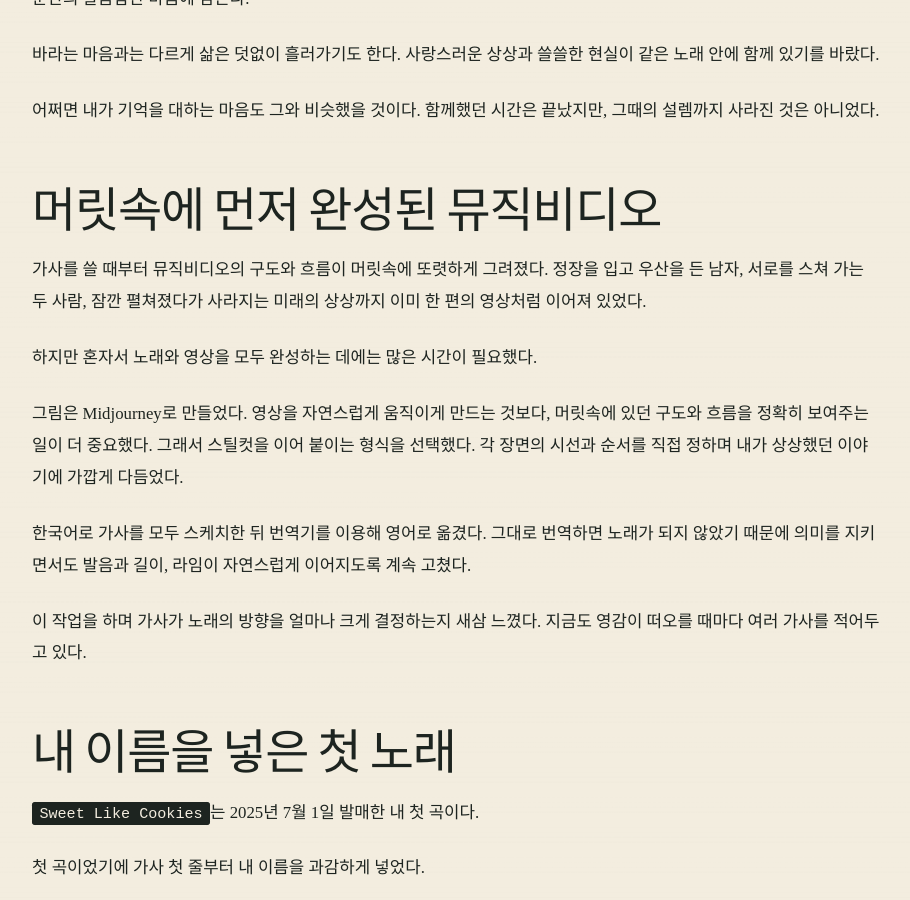
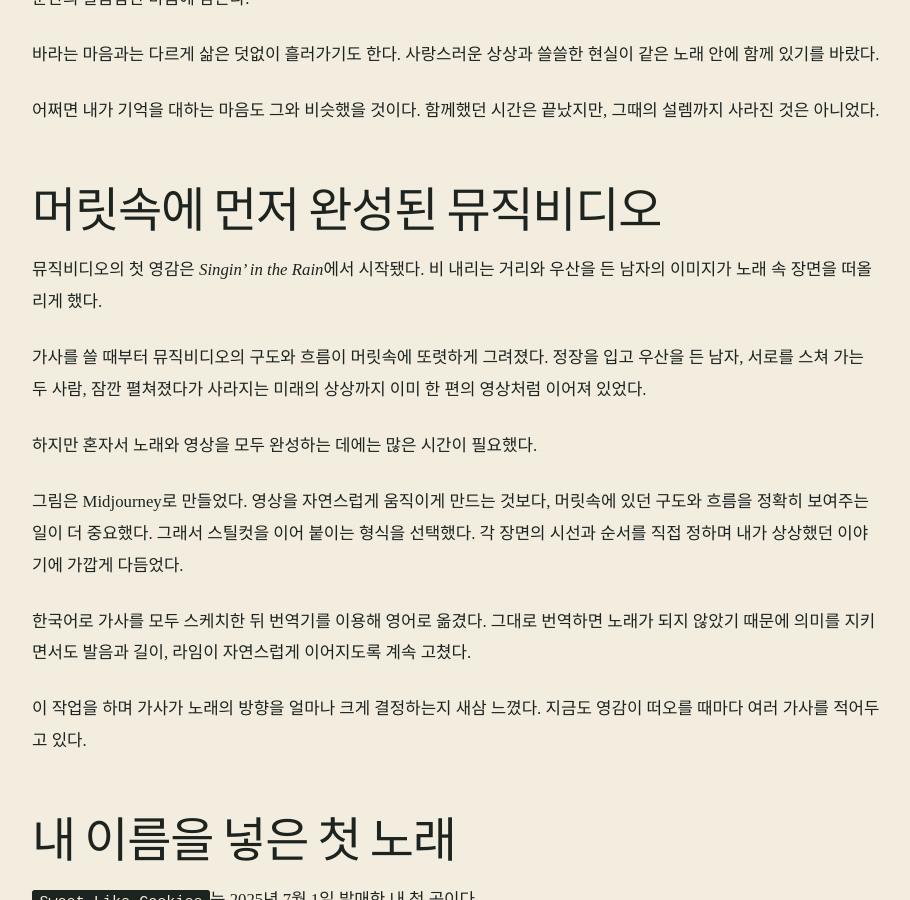
Before and after one commit to babypaunch/babypaunch.github.io, a Jekyll site: the page built from _posts/2026-08-26-sweet-like-cookies.md, in a window 1280 px wide and 900 px high, scrolled down 2248 px. Shown: the whole window, without its empty margins (183-1093 px from the left). Built offline with Jekyll 4.4.1, drawn with Linux system fonts in a browser that asks for light colours; some web fonts are replaced.

Commit message:
feat(blog): 뮤직비디오 영감 출처 추가

```diff
--- a/_posts/2026-08-26-sweet-like-cookies.md
+++ b/_posts/2026-08-26-sweet-like-cookies.md
@@ -60,6 +60,8 @@ tags:
 어쩌면 내가 기억을 대하는 마음도 그와 비슷했을 것이다. 함께했던 시간은 끝났지만, 그때의 설렘까지 사라진 것은 아니었다.
 
 ## 머릿속에 먼저 완성된 뮤직비디오
+
+뮤직비디오의 첫 영감은 *Singin' in the Rain*에서 시작됐다. 비 내리는 거리와 우산을 든 남자의 이미지가 노래 속 장면을 떠올리게 했다.
 
 가사를 쓸 때부터 뮤직비디오의 구도와 흐름이 머릿속에 또렷하게 그려졌다. 정장을 입고 우산을 든 남자, 서로를 스쳐 가는 두 사람, 잠깐 펼쳐졌다가 사라지는 미래의 상상까지 이미 한 편의 영상처럼 이어져 있었다.
 
```
Also changed, not shown: _posts/2026-08-26-sweet-like-cookies-en.md (+2 -0 lines).
